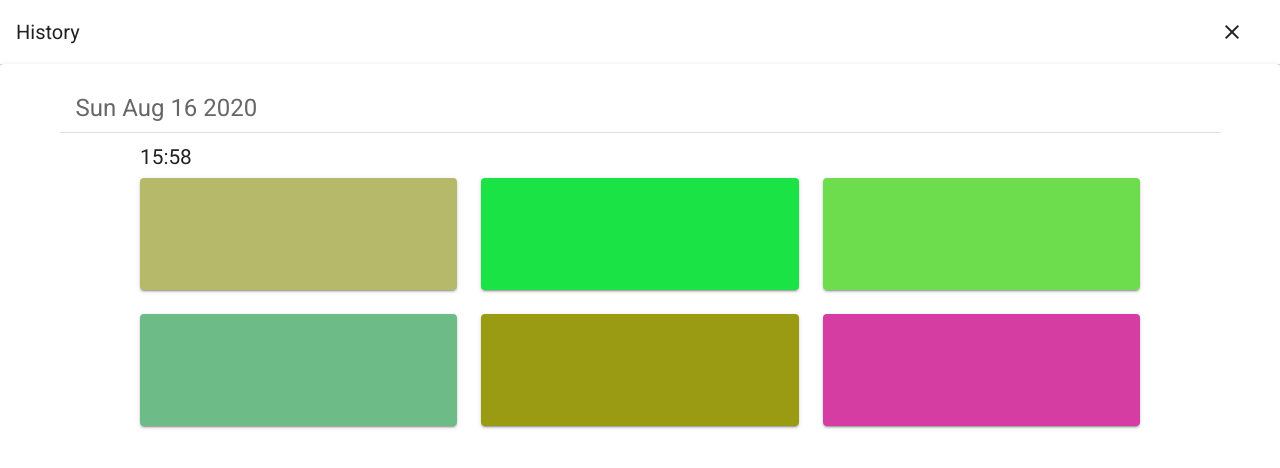
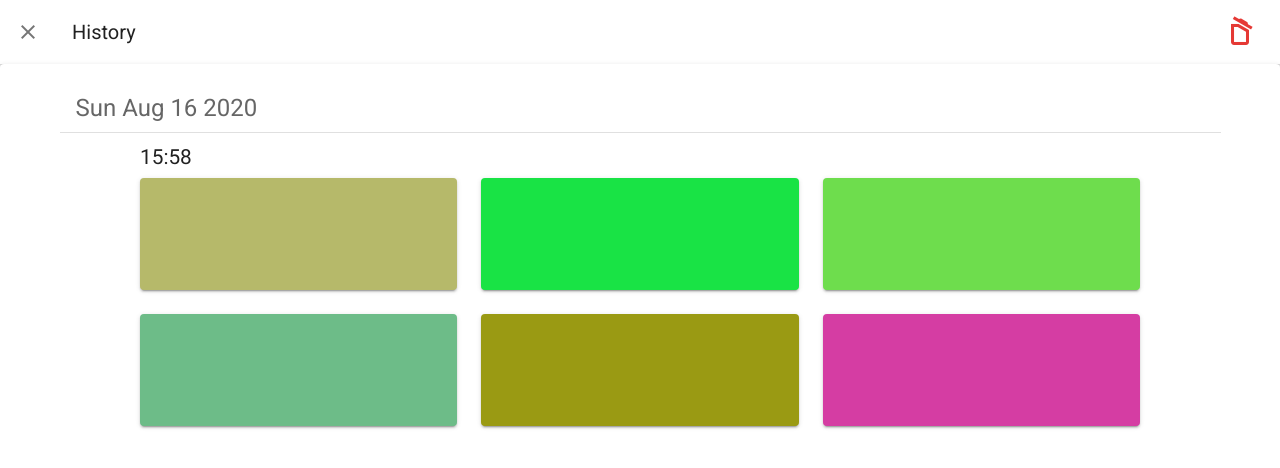
Before and after one commit to logotip4ik/ColorGame, a Vue app: page / in a window 1280 px wide. Both pictures are taken after a click on the button 1081 px from the left and 748 px from the top of the page. Shown: the top 468 px of the page. Built offline with nearby package versions, Linux system fonts and the light colour scheme.

Commit message:
UPDATE: 📦 Added clear history button

```diff
--- a/src/App.vue
+++ b/src/App.vue
@@ -74,6 +74,7 @@
         :dark="dark"
         :colors="history"
         :show="showHistory"
+        @delete-history="deleteHistory"
         @close="showHistory = !showHistory"/>
     </v-main>
   </v-app>
@@ -263,6 +264,11 @@ export default {
       const store = this.db.transaction('history', 'readonly').objectStore('history');
       this.history = await store.getAll();
     },
+    async deleteHistory() {
+      this.showHistory = false;
+      this.db.clear();
+      this.history = [];
+    },
     async CheckDB() {
       try {
         const db = await openDB('colorHistory', 10, {
--- a/src/components/HistoryOverlay.vue
+++ b/src/components/HistoryOverlay.vue
@@ -5,16 +5,22 @@
     transition="dialog-bottom-transition"
     :value="showHistory">
     <v-toolbar>
+      <v-btn
+        icon
+        :dark="dark"
+        @click="$emit('close')">
+        <v-icon>
+          mdi-close
+        </v-icon>
+      </v-btn>
       <v-toolbar-title>History</v-toolbar-title>
       <v-spacer />
       <v-toolbar-items>
         <v-btn
-          text
-          :dark="dark"
-          @click="$emit('close')">
-          <v-icon>
-            mdi-close
-          </v-icon>
+          icon
+          color="red darken-1"
+          @click="$emit('delete-history')">
+          <v-icon large>mdi-delete-empty-outline</v-icon>
         </v-btn>
       </v-toolbar-items>
     </v-toolbar>
@@ -126,7 +132,7 @@ export default {
         const date = this.sortedColors[i]?.date;
         res.add(date);
       }
-      return Array.from(res);
+      return Array.from(res).sort((a, b) => new Date(b) - new Date(a));
     },
     getColorsByDate() {
       const res = [];
@@ -138,6 +144,7 @@ export default {
         });
         res.push(dateArr);
       }
+      console.log(res);
       return res;
     },
   },
```
